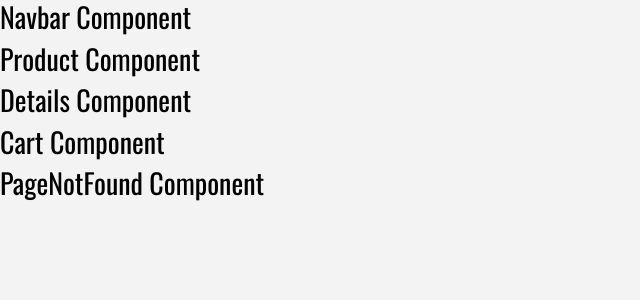
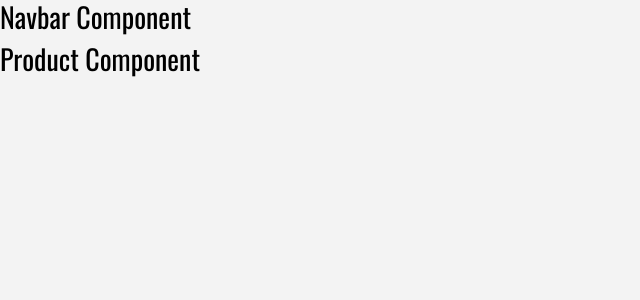
Before and after one commit to stanlouis/react-phone-store, a React (Create React App) app: page / in a window 1280 px wide. Shown: the top 300 px of the page, without its empty margins (0-640 px from the left). Built offline with nearby package versions, Linux system fonts and the light colour scheme.

Commit message:
Add react-router-dom and routes

```diff
--- a/package.json
+++ b/package.json
@@ -6,6 +6,7 @@
     "bootstrap": "^4.3.1",
     "react": "^16.8.4",
     "react-dom": "^16.8.4",
+    "react-router-dom": "^4.3.1",
     "react-scripts": "2.1.8"
   },
   "scripts": {
--- a/src/App.js
+++ b/src/App.js
@@ -1,4 +1,6 @@
 import React, { Component, Fragment } from 'react';
+import { Switch, Route } from 'react-router-dom';
+
 import './App.css';
 import Navbar from './components/Navbar';
 import ProductList from './components/ProductList';
@@ -11,10 +13,12 @@
     return (
       <Fragment>
         <Navbar />
-        <ProductList />
-        <Details />
-        <Cart />
-        <PageNotFound />
+        <Switch>
+          <Route exact path="/" component={ProductList} />
+          <Route path="/details" component={Details} />
+          <Route path="/cart" component={Cart} />
+          <Route component={PageNotFound} />
+        </Switch>
       </Fragment>
     );
   }
--- a/src/index.js
+++ b/src/index.js
@@ -1,11 +1,18 @@
 import React from 'react';
 import ReactDOM from 'react-dom';
+import { BrowserRouter as Router } from 'react-router-dom';
+
 import './index.css';
 import 'bootstrap/dist/css/bootstrap.css';
 import App from './App';
 import * as serviceWorker from './serviceWorker';
 
-ReactDOM.render(<App />, document.getElementById('root'));
+ReactDOM.render(
+  <Router>
+    <App />
+  </Router>,
+  document.getElementById('root')
+);
 
 // If you want your app to work offline and load faster, you can change
 // unregister() to register() below. Note this comes with some pitfalls.
```
Also changed, not shown: 1 other file (tests, documents, lock files or other folders).
